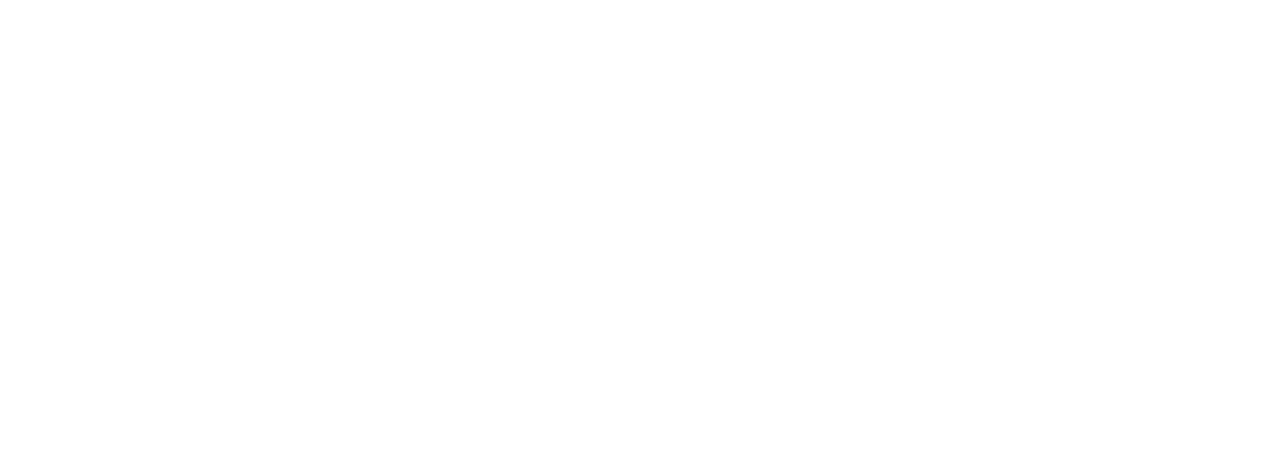
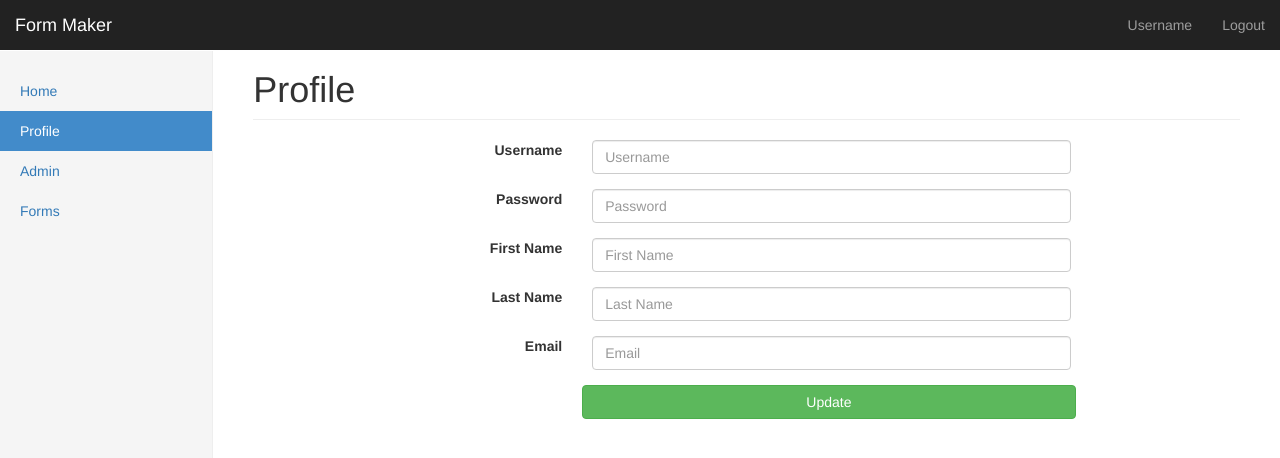
Before and after one commit to jeettakwani/WebDevSpring16, a website: page public/Assignments/profile.html in a window 1280 px wide. Drawn offline with nearby package versions, Linux system fonts and the light colour scheme; files that its build step writes are made by us from their sources.

Commit message:
assignment1 - profile

```diff
--- a/public/Assignments/profile.html
+++ b/public/Assignments/profile.html
@@ -1,10 +1,125 @@
 <!DOCTYPE html>
 <html lang="en">
 <head>
-    <meta charset="UTF-8">
-    <title>Title</title>
+    <meta charset="utf-8">
+    <meta http-equiv="X-UA-Compatible" content="IE=edge">
+    <meta name="viewport" content="width=device-width, initial-scale=1">
+    <!-- The above 3 meta tags *must* come first in the head; any other head content must come *after* these tags -->
+    <meta name="description" content="">
+    <meta name="author" content="">
+    <link rel="icon" href="../../favicon.ico">
+
+    <title>Profile</title>
+
+    <!-- Bootstrap core CSS -->
+    <link href="https://maxcdn.bootstrapcdn.com/bootstrap/3.3.6/css/bootstrap.min.css" rel="stylesheet">
+
+    <!-- IE10 viewport hack for Surface/desktop Windows 8 bug -->
+    <link href="../../assets/css/ie10-viewport-bug-workaround.css" rel="stylesheet">
+
+    <!-- Custom styles for this template -->
+    <link href="css/dashboard.css" rel="stylesheet">
+
+
+    <!-- HTML5 shim and Respond.js for IE8 support of HTML5 elements and media queries -->
+    <!--[if lt IE 9]>
+    <script src="https://oss.maxcdn.com/html5shiv/3.7.2/html5shiv.min.js"></script>
+    <script src="https://oss.maxcdn.com/respond/1.4.2/respond.min.js"></script>
+    <![endif]-->
 </head>
+
 <body>
 
+<nav class="navbar navbar-inverse navbar-fixed-top">
+    <div class="container-fluid">
+        <div class="navbar-header">
+            <button type="button" class="navbar-toggle collapsed" data-toggle="collapse" data-target="#navbar" aria-expanded="false" aria-controls="navbar">
+                <span class="sr-only">Toggle navigation</span>
+                <span class="icon-bar"></span>
+                <span class="icon-bar"></span>
+                <span class="icon-bar"></span>
+            </button>
+            <a class="navbar-brand" href="#">Form Maker</a>
+        </div>
+        <div id="navbar" class="navbar-collapse collapse">
+            <ul class="nav navbar-nav navbar-right">
+                <li><a href="#">Username</a></li>
+                <li><a href="#">Logout</a></li>
+            </ul>
+
+        </div>
+    </div>
+</nav>
+
+<div class="container-fluid">
+    <div class="row">
+        <div class="col-sm-3 col-md-2 sidebar">
+            <ul class="nav nav-sidebar">
+                <li><a href="#">Home</a></li>
+                <li class="active"><a href="#">Profile<span class="sr-only">(current)</span></a></li>
+                <li><a href="#">Admin</a></li>
+                <li><a href="#">Forms</a></li>
+            </ul>
+
+
+        </div>
+        <div class="col-sm-9 col-sm-offset-3 col-md-10 col-md-offset-2 main">
+            <h1 class="page-header">Profile</h1>
+            <form class="form-horizontal">
+
+                <div class="form-group">
+                    <label for="exampleUsername" class="label-control col-sm-3 col-md-4 text-right">Username</label>
+                    <div class="col-sm-6 col-md-6">
+                        <input type="text" class="form-control" id="exampleUsername" placeholder="Username">
+                    </div>
+                </div>
+
+                <div class="form-group">
+                    <label for="exampleInputPassword1" class="col-sm-3 col-md-4 text-right">Password</label>
+                    <div class="col-sm-6 col-md-6">
+                        <input type="password" class="form-control col-sm-6 col-md-6" id="exampleInputPassword1" placeholder="Password">
+                    </div>
+                </div>
+
+
+                <div class="form-group">
+                    <label for="exampleFirstname" class="label-control col-sm-3 col-md-4 text-right">First Name</label>
+                    <div class="col-sm-6 col-md-6">
+                        <input type="text" class="form-control" id="exampleFirstname" placeholder="First Name">
+                    </div>
+                </div>
+
+                <div class="form-group">
+                    <label for="exampleLastname" class="label-control col-sm-3 col-md-4 text-right">Last Name</label>
+                    <div class="col-sm-6 col-md-6">
+                        <input type="text" class="form-control" id="exampleLastname" placeholder="Last Name">
+                    </div>
+                </div>
+
+                <div class="form-group">
+                    <label for="exampleInputEmail1" class="col-sm-3 col-md-4 text-right">Email</label>
+                    <div class="col-sm-6 col-md-6">
+                        <input type="email" class="form-control col-sm-6 col-md-6" id="exampleInputEmail1" placeholder="Email">
+                    </div>
+                </div>
+
+                <div>
+                    <div class="col-sm-3 col-md-4"></div>
+                    <button type="submit" class="btn btn-success  col-sm-6  col-md-6">Update</button>
+                </div>
+            </form>
+
+        </div>
+    </div>
+</div>
+
+<!-- Bootstrap core JavaScript
+================================================== -->
+<!-- Placed at the end of the document so the pages load faster -->
+<script src="https://ajax.googleapis.com/ajax/libs/jquery/1.11.3/jquery.min.js"></script>
+<script>window.jQuery || document.write('<script src="../../assets/js/vendor/jquery.min.js"><\/script>')</script>
+<script src="https://maxcdn.bootstrapcdn.com/bootstrap/3.3.6/js/bootstrap.min.js"></script>
+<!-- IE10 viewport hack for Surface/desktop Windows 8 bug -->
+<script src="../../assets/js/ie10-viewport-bug-workaround.js"></script>
 </body>
 </html>
```
